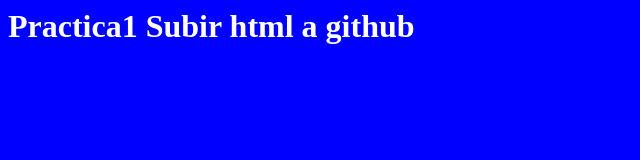
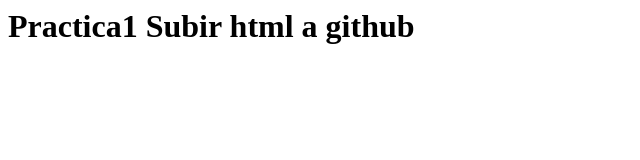
Before and after one commit to AdrianMartinViorreta/SerpAdrian_01, a plain HTML site: page index.html in a window 1280 px wide. Shown: the whole page, without its empty margins (0-640 px from the left). Drawn offline with Linux system fonts and the light colour scheme.

Commit message:
Cambiamos a html basico

```diff
--- a/index.html
+++ b/index.html
@@ -1,8 +1,8 @@
-<html style="background-color:blue">
+<html>
 	<head>
 		<title>SerpAdrian_01</title>
 	</head>
 	<body>
-		<h1 style="color:white">Practica1 Subir html a github</h1>
+		<h1>Practica1 Subir html a github</h1>
 	</body>
 </html>
```
